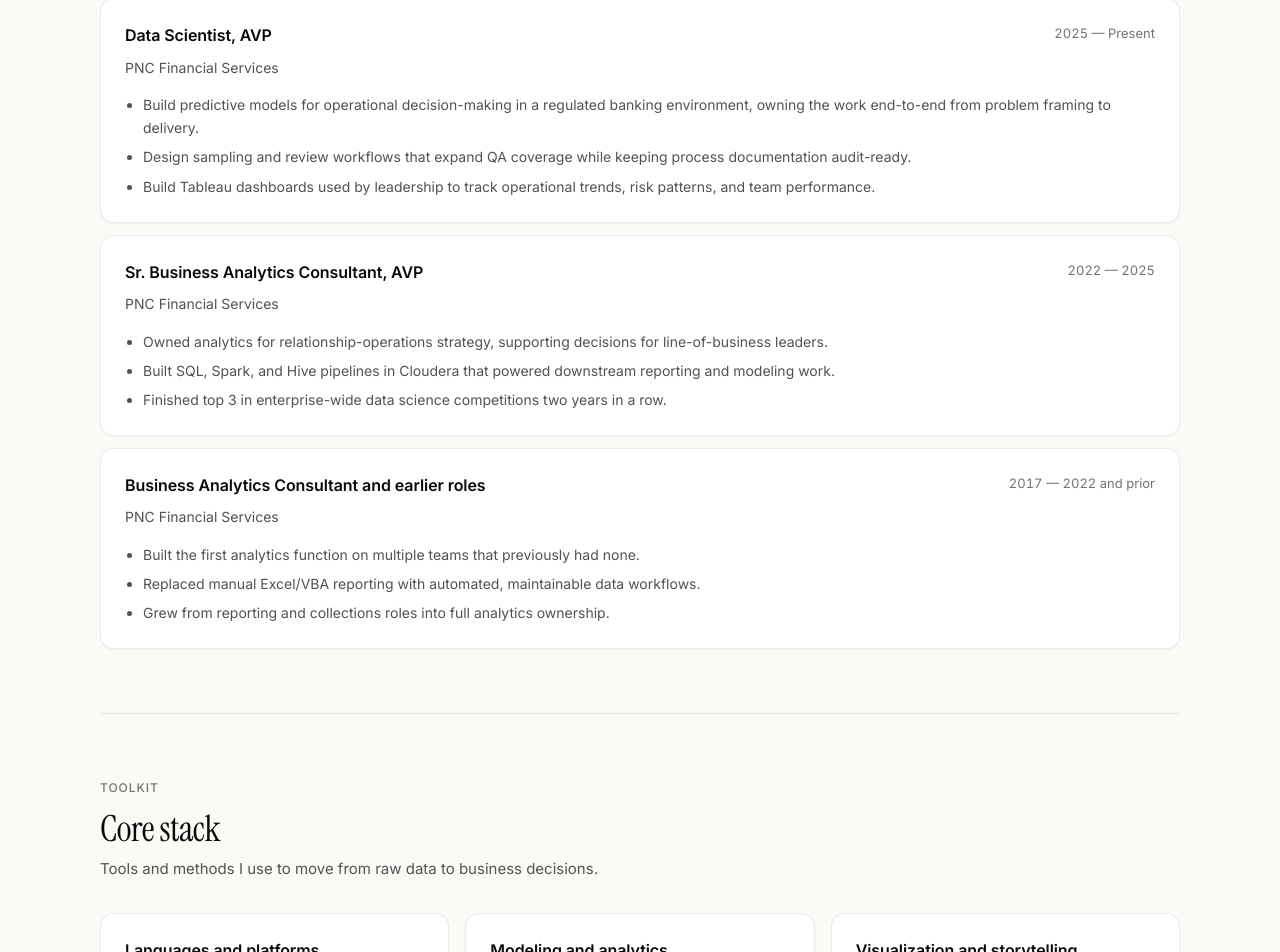
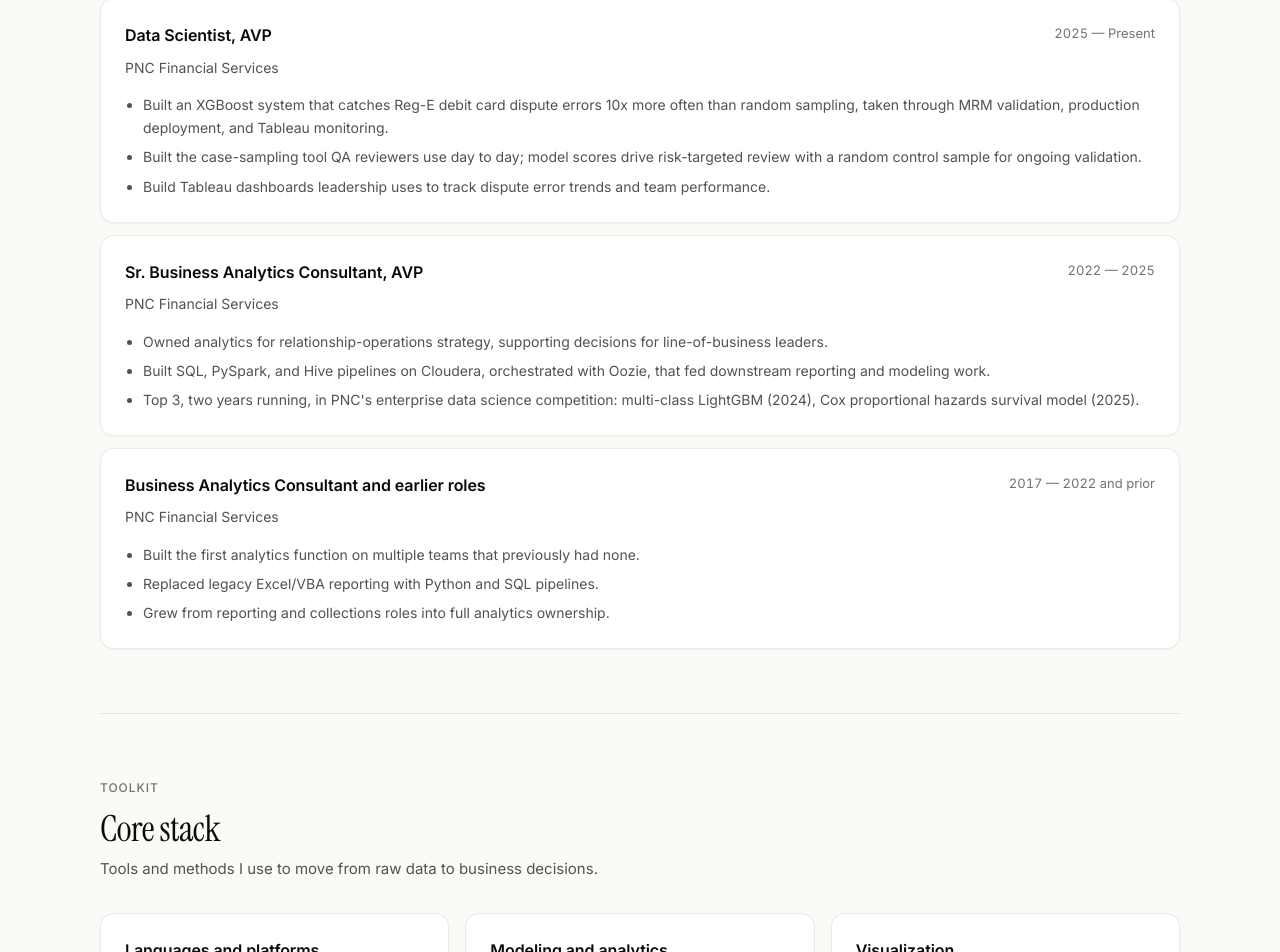
Before and after one commit to rjcb-commits/ray-portfolio, a Next.js app: page / in a window 1280 px wide. Shown: the part 1568-2520 px from the top of the page. Built offline with nearby package versions, Linux system fonts and the light colour scheme.

Commit message:
Sync experience and stack with resume specifics

```diff
--- a/app/layout.tsx
+++ b/app/layout.tsx
@@ -18,11 +18,11 @@
 export const metadata: Metadata = {
   title: 'Raymond Jack — Data Scientist',
   description:
-    'Data scientist with 19 years in banking analytics. Predictive modeling, decision support, and executive dashboards. Public app work and case studies.',
+    'Data scientist at a top-10 US bank, building production ML for Reg-E and Reg-Z dispute analytics and the Tableau dashboards leadership uses to track operational risk. Side projects in Android.',
   openGraph: {
     title: 'Raymond Jack — Data Scientist',
     description:
-      'Data scientist with 19 years in banking analytics. Predictive modeling, decision support, and executive dashboards.',
+      'Data scientist at a top-10 US bank, building production ML for Reg-E and Reg-Z dispute analytics and the Tableau dashboards leadership uses to track operational risk.',
     type: 'website',
   },
   icons: {
--- a/app/page.tsx
+++ b/app/page.tsx
@@ -21,9 +21,9 @@
     org: 'PNC Financial Services',
     meta: '2025 — Present',
     bullets: [
-      'Build predictive models for operational decision-making in a regulated banking environment, owning the work end-to-end from problem framing to delivery.',
-      'Design sampling and review workflows that expand QA coverage while keeping process documentation audit-ready.',
-      'Build Tableau dashboards used by leadership to track operational trends, risk patterns, and team performance.',
+      'Built an XGBoost system that catches Reg-E debit card dispute errors 10x more often than random sampling, taken through MRM validation, production deployment, and Tableau monitoring.',
+      'Built the case-sampling tool QA reviewers use day to day; model scores drive risk-targeted review with a random control sample for ongoing validation.',
+      'Build Tableau dashboards leadership uses to track dispute error trends and team performance.',
     ],
   },
   {
@@ -32,8 +32,8 @@
     meta: '2022 — 2025',
     bullets: [
       'Owned analytics for relationship-operations strategy, supporting decisions for line-of-business leaders.',
-      'Built SQL, Spark, and Hive pipelines in Cloudera that powered downstream reporting and modeling work.',
-      'Finished top 3 in enterprise-wide data science competitions two years in a row.',
+      'Built SQL, PySpark, and Hive pipelines on Cloudera, orchestrated with Oozie, that fed downstream reporting and modeling work.',
+      'Top 3, two years running, in PNC\'s enterprise data science competition: multi-class LightGBM (2024), Cox proportional hazards survival model (2025).',
     ],
   },
   {
@@ -42,16 +42,16 @@
     meta: '2017 — 2022 and prior',
     bullets: [
       'Built the first analytics function on multiple teams that previously had none.',
-      'Replaced manual Excel/VBA reporting with automated, maintainable data workflows.',
+      'Replaced legacy Excel/VBA reporting with Python and SQL pipelines.',
       'Grew from reporting and collections roles into full analytics ownership.',
     ],
   },
 ]
 
 const stacks = {
-  platforms: ['Python', 'SQL', 'PySpark', 'Hive', 'Teradata', 'Oracle', 'Jupyter', 'Git'],
-  modeling: ['Scikit-learn', 'XGBoost', 'LightGBM', 'Classification', 'Regression', 'Feature Engineering', 'A/B Testing', 'LLMs'],
-  storytelling: ['Tableau', 'Executive Dashboards', 'Data Storytelling', 'Operations Metrics'],
+  platforms: ['Python', 'SQL', 'PySpark', 'Hadoop', 'Spark', 'Hive', 'Cloudera', 'Teradata', 'Oracle', 'Oozie', 'Jupyter', 'GitHub', 'Cloudflare Workers'],
+  modeling: ['XGBoost', 'LightGBM', 'Scikit-learn', 'Pandas', 'NumPy', 'Cox Proportional Hazards', 'Survival Analysis', 'Classification', 'Feature Engineering', 'Statistical Sampling', 'A/B Testing', 'NLP (TF-IDF)', 'LLMs'],
+  visualization: ['Tableau', 'Executive Dashboards', 'Operational Reporting'],
 }
 
 function Pill({ text }: { text: string }) {
@@ -191,8 +191,8 @@
             <div className="pillRow">{stacks.modeling.map((item) => <Pill key={item} text={item} />)}</div>
           </div>
           <div className="card tile">
-            <h3>Visualization and storytelling</h3>
-            <div className="pillRow">{stacks.storytelling.map((item) => <Pill key={item} text={item} />)}</div>
+            <h3>Visualization</h3>
+            <div className="pillRow">{stacks.visualization.map((item) => <Pill key={item} text={item} />)}</div>
           </div>
         </div>
       </section>
```
